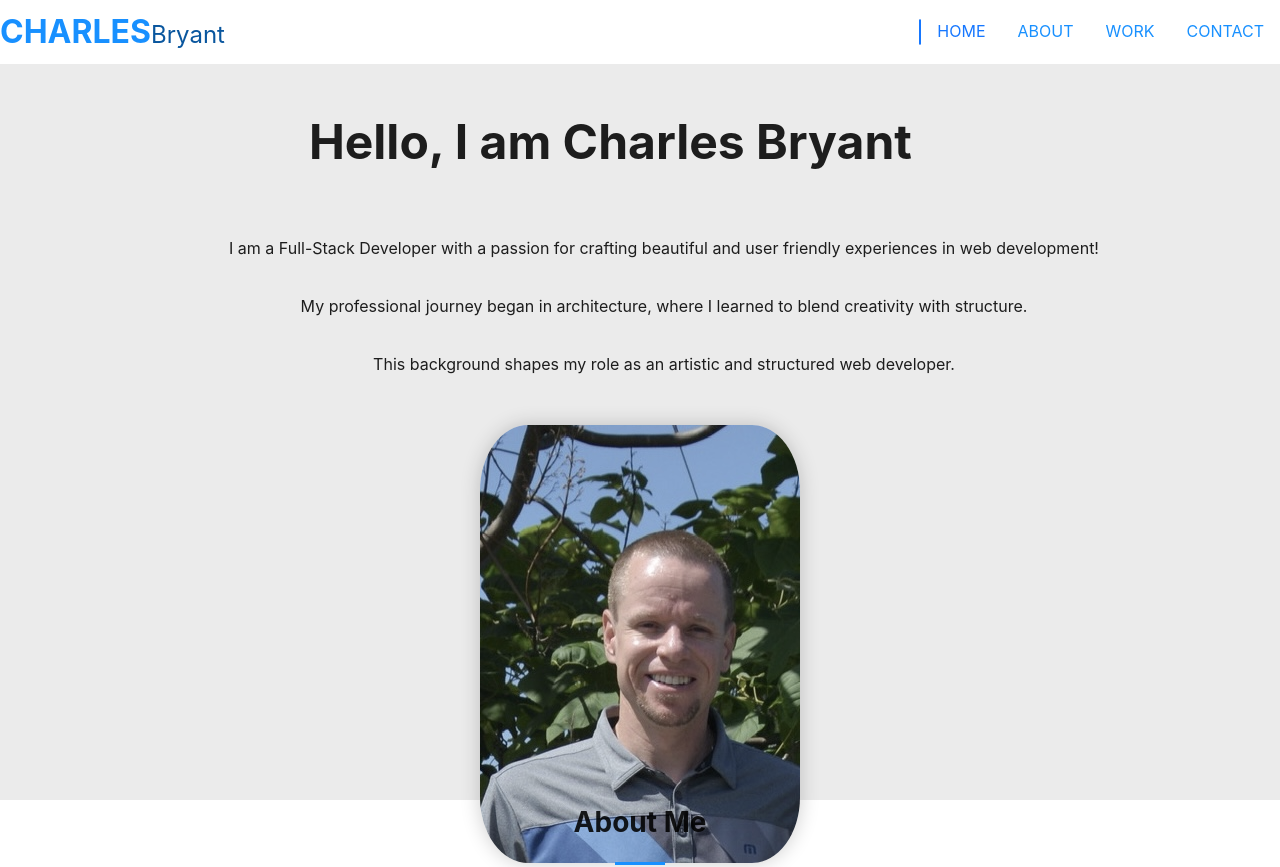
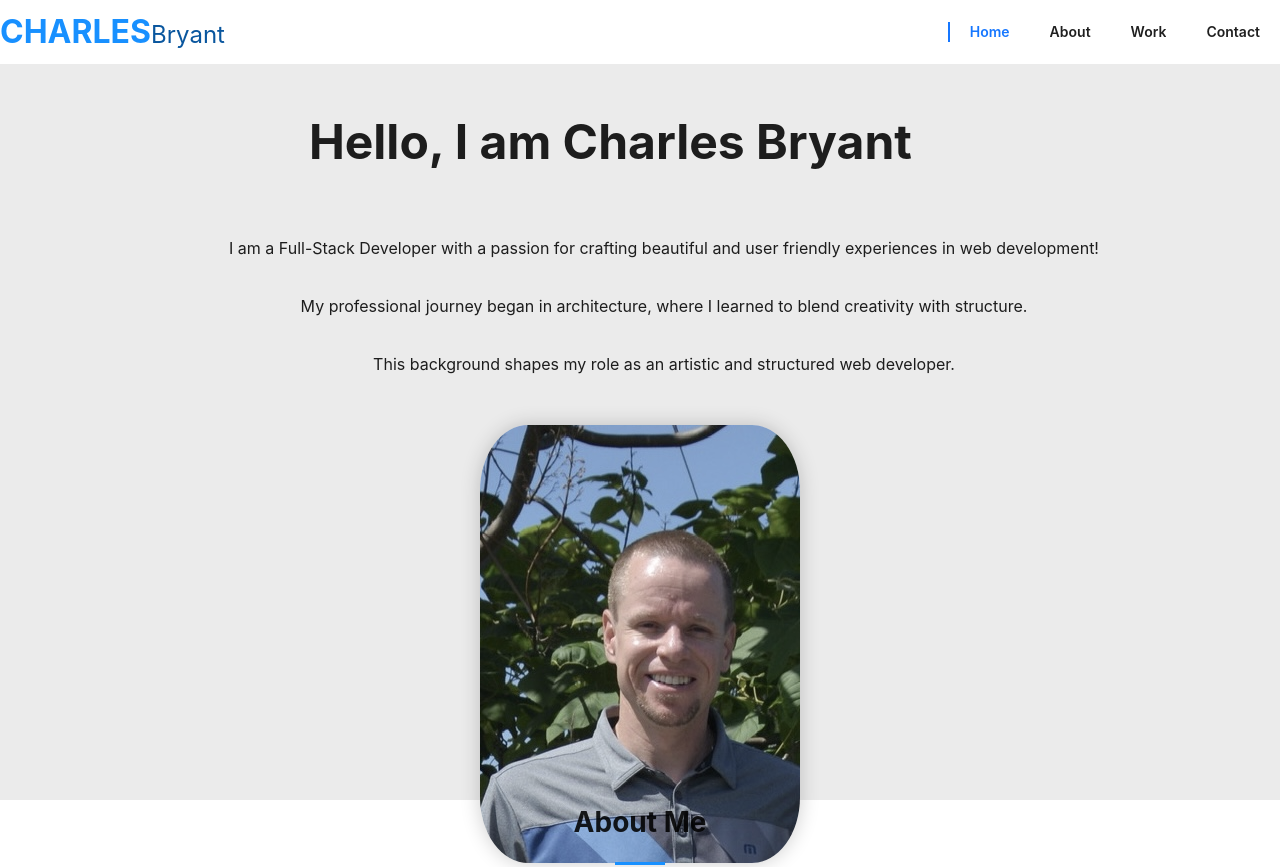
Before and after one commit to CBryant20/CB_Website, a React (Vite) app: page / in a window 1280 px wide. Shown: the top 867 px of the page. Built offline with nearby package versions, Linux system fonts and the light colour scheme.

Commit message:
Navbar fixed for active sections

```diff
--- a/src/Root.scss
+++ b/src/Root.scss
@@ -102,22 +102,16 @@ TITLES
     }
 
     .ant-anchor-link {
-      padding: 0 1rem;
+      padding: 0 20px;
+      line-height: 1.4;
+      position: relative;
     }
 
     .ant-anchor-link-title {
-      font-size: 1rem;
-      color: #1890ff;
-      text-transform: uppercase;
+      font-weight: 600;
+
       text-decoration: none;
-
-      &:hover,
-      &.active {
-        color: #1890ff;
-        scale: 1.2;
-
-        transition: all 0.3s ease;
-      }
+      position: relative;
     }
   }
 }
```
